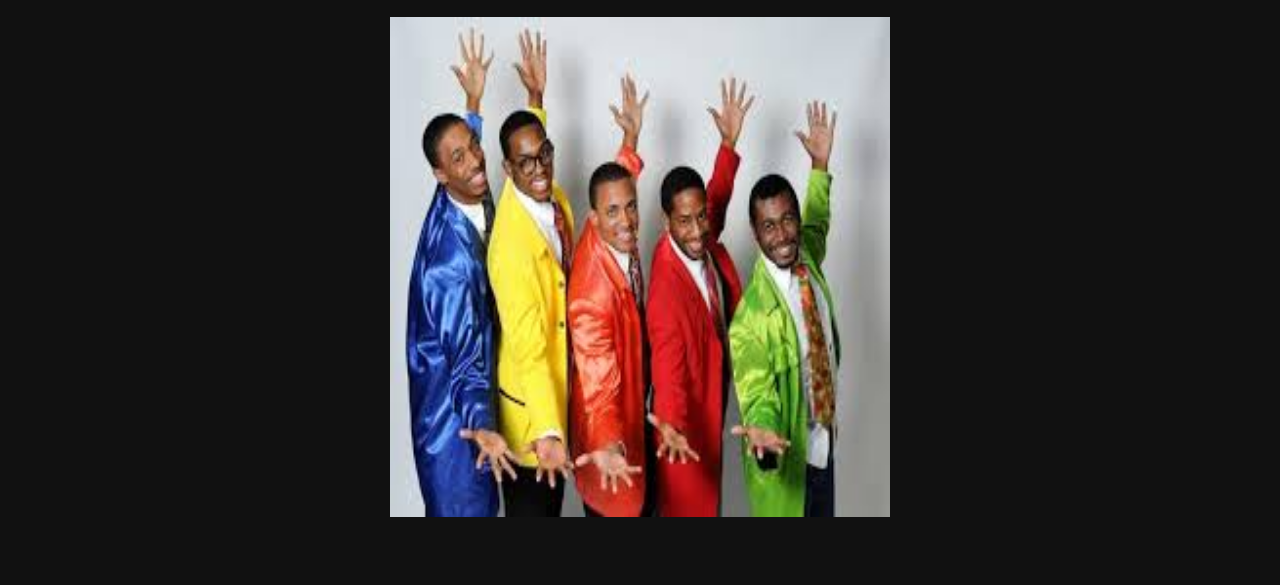
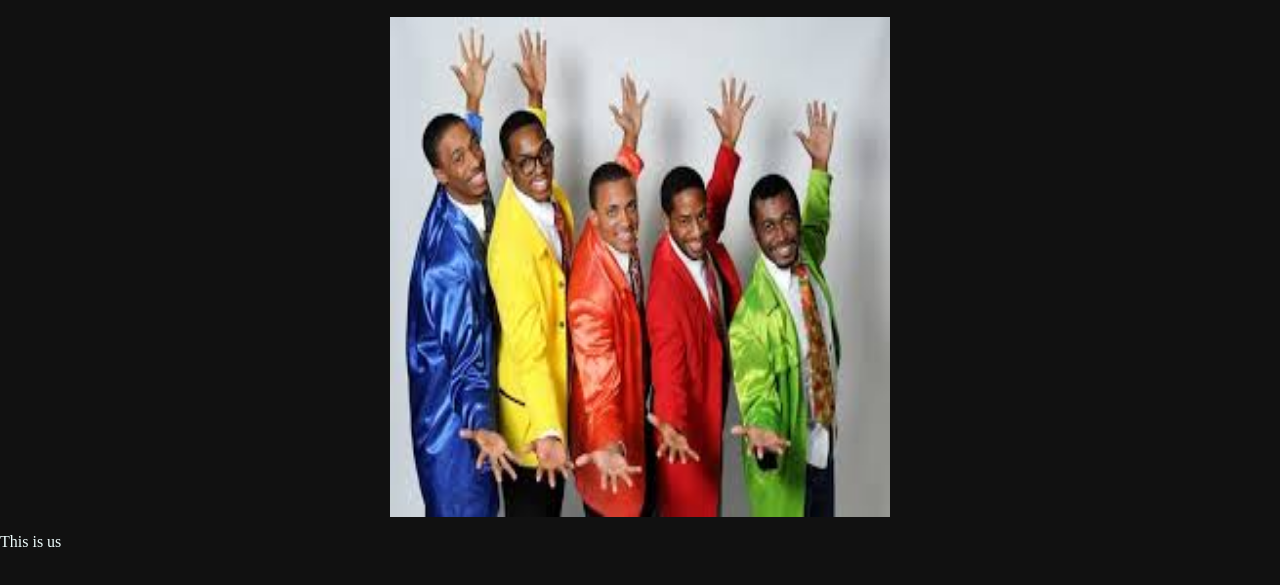
Before and after one commit to jakma783/TNM121-project, a plain HTML site: page client/about.html in a window 1280 px wide. Shown: the part 173-758 px from the top of the page. Drawn offline with Linux system fonts and the light colour scheme.

Commit message:
small changes on about page

```diff
--- a/client/about.html
+++ b/client/about.html
@@ -27,6 +27,9 @@
     <div class="image-panel">
         <img id="image-about" src="media/five_guys.jpg" alt="group-img">
     </div>
+    <div class="image-description">
+        <p>This is us</p>
+    </div>
 </body>
 
 </html>
```
